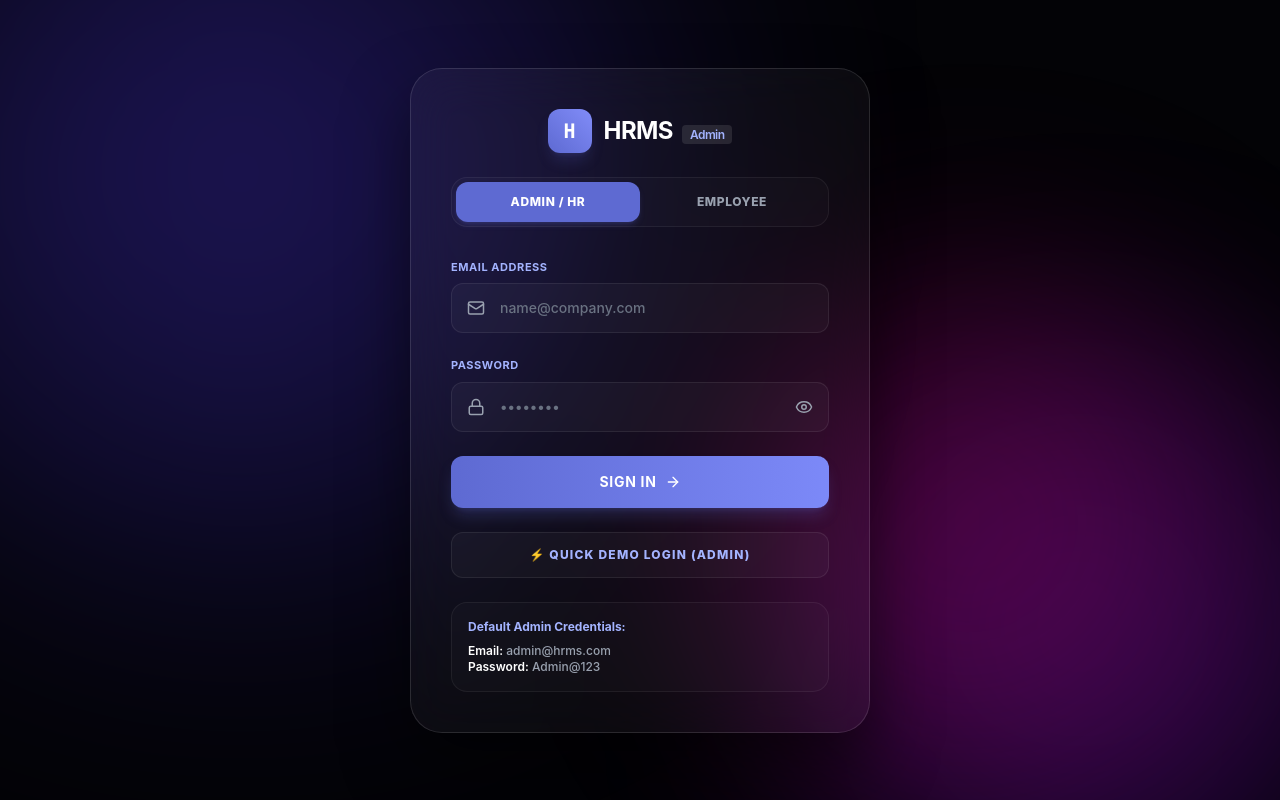
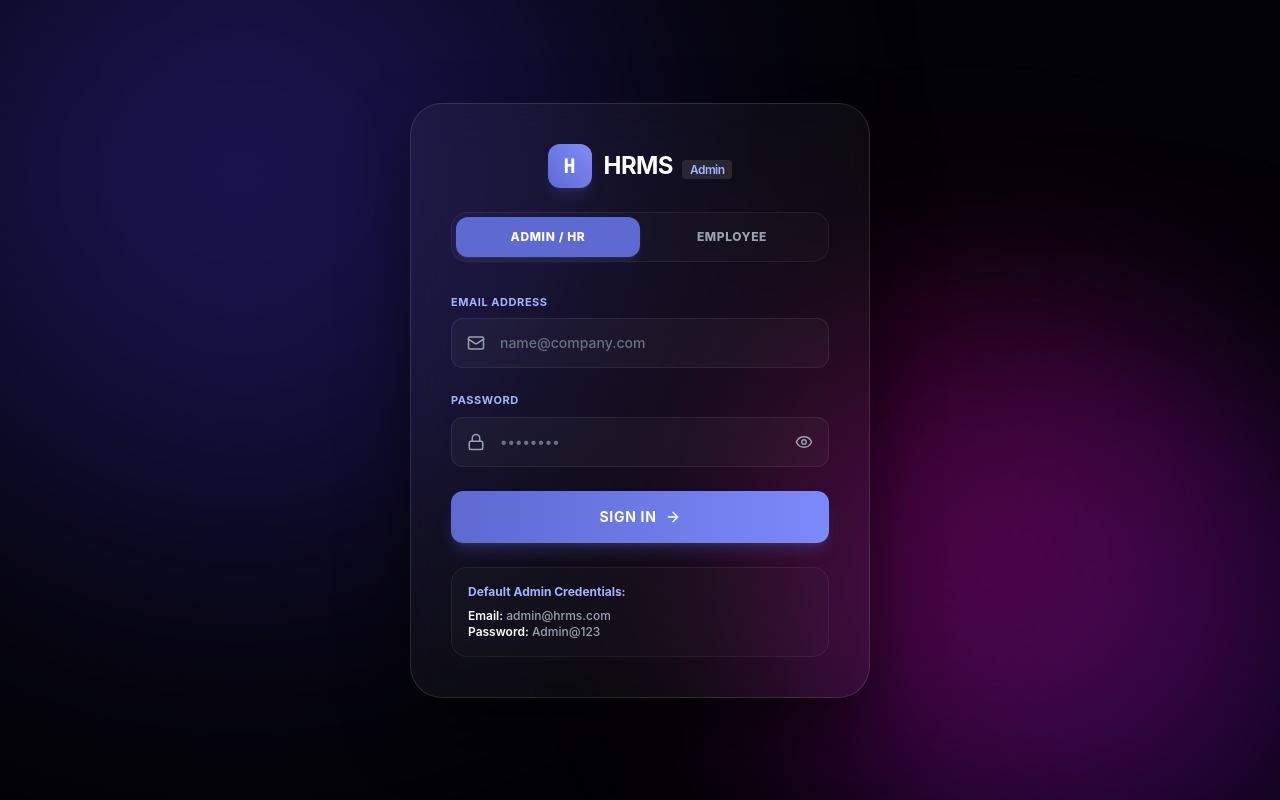
Before and after one commit to YOYO040598/HRMS, a React (Vite) app in the folder hrms-frontend/: page /login in a window 1280 px wide. Built offline with nearby package versions, Linux system fonts and the light colour scheme.

Commit message:
Remove quick demo login buttons from login screens

```diff
--- a/hrms-frontend/src/pages/auth/EmployeeLoginPage.tsx
+++ b/hrms-frontend/src/pages/auth/EmployeeLoginPage.tsx
@@ -20,14 +20,7 @@ export default function EmployeeLoginPage() {
     }
   };
 
-  const handleQuickLogin = async () => {
-    setEmployeeId('EMP001');
-    setPassword('Admin@123');
-    const result = await dispatch(employeeLogin({ employee_id: 'EMP001', password: 'Admin@123' }));
-    if (employeeLogin.fulfilled.match(result)) {
-      navigate('/emp');
-    }
-  };
+
 
   return (
     <div className="min-h-screen w-full relative flex items-center justify-center overflow-hidden bg-[#020403] p-4 sm:p-6">
@@ -143,14 +136,7 @@ export default function EmployeeLoginPage() {
             </button>
           </form>
 
-          {/* Quick Demo Login */}
-          <button
-            type="button"
-            onClick={handleQuickLogin}
-            className="w-full mt-6 py-3.5 bg-white/[0.03] hover:bg-white/[0.06] text-emerald-300 hover:text-white font-extrabold rounded-xl border border-white/[0.08] hover:border-white/[0.15] transition-all text-xs uppercase tracking-widest flex items-center justify-center gap-2 cursor-pointer active:scale-[0.98]"
-          >
-            ⚡ Quick Demo Login (Employee)
-          </button>
+
 
           {/* Guidelines */}
           <div className="mt-6 p-4 bg-white/[0.02] rounded-2xl border border-white/[0.06] text-xs space-y-2">
--- a/hrms-frontend/src/pages/auth/LoginPage.tsx
+++ b/hrms-frontend/src/pages/auth/LoginPage.tsx
@@ -20,14 +20,7 @@ export default function LoginPage() {
     }
   };
 
-  const handleQuickLogin = async () => {
-    setEmail('admin@hrms.com');
-    setPassword('Admin@123');
-    const result = await dispatch(login({ email: 'admin@hrms.com', password: 'Admin@123' }));
-    if (login.fulfilled.match(result)) {
-      navigate('/');
-    }
-  };
+
 
   return (
     <div className="min-h-screen w-full relative flex items-center justify-center overflow-hidden bg-[#030306] p-4 sm:p-6">
@@ -143,14 +136,7 @@ export default function LoginPage() {
             </button>
           </form>
 
-          {/* Quick Demo Login */}
-          <button
-            type="button"
-            onClick={handleQuickLogin}
-            className="w-full mt-6 py-3.5 bg-white/[0.03] hover:bg-white/[0.06] text-indigo-300 hover:text-white font-extrabold rounded-xl border border-white/[0.08] hover:border-white/[0.15] transition-all text-xs uppercase tracking-widest flex items-center justify-center gap-2 cursor-pointer active:scale-[0.98]"
-          >
-            ⚡ Quick Demo Login (Admin)
-          </button>
+
 
           {/* Demo info */}
           <div className="mt-6 p-4 bg-white/[0.02] rounded-2xl border border-white/[0.06] text-xs space-y-2">
```
